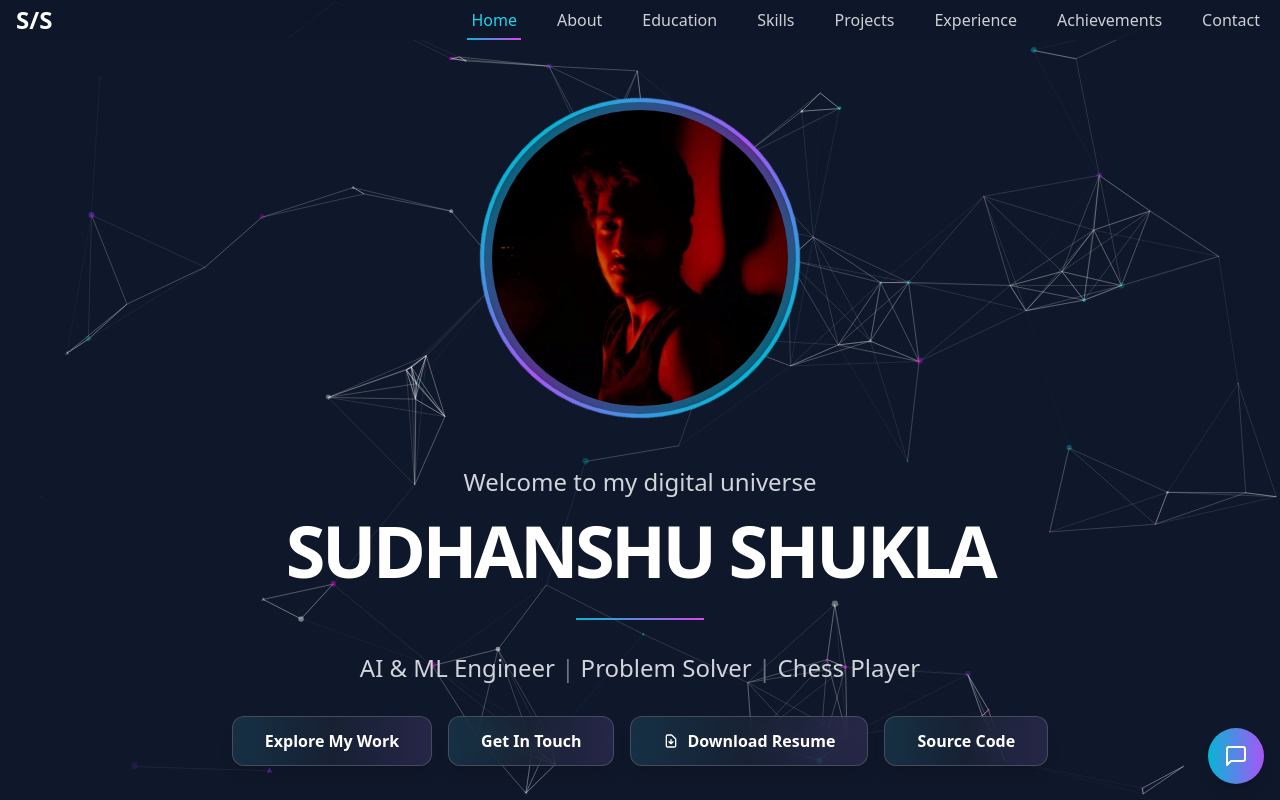
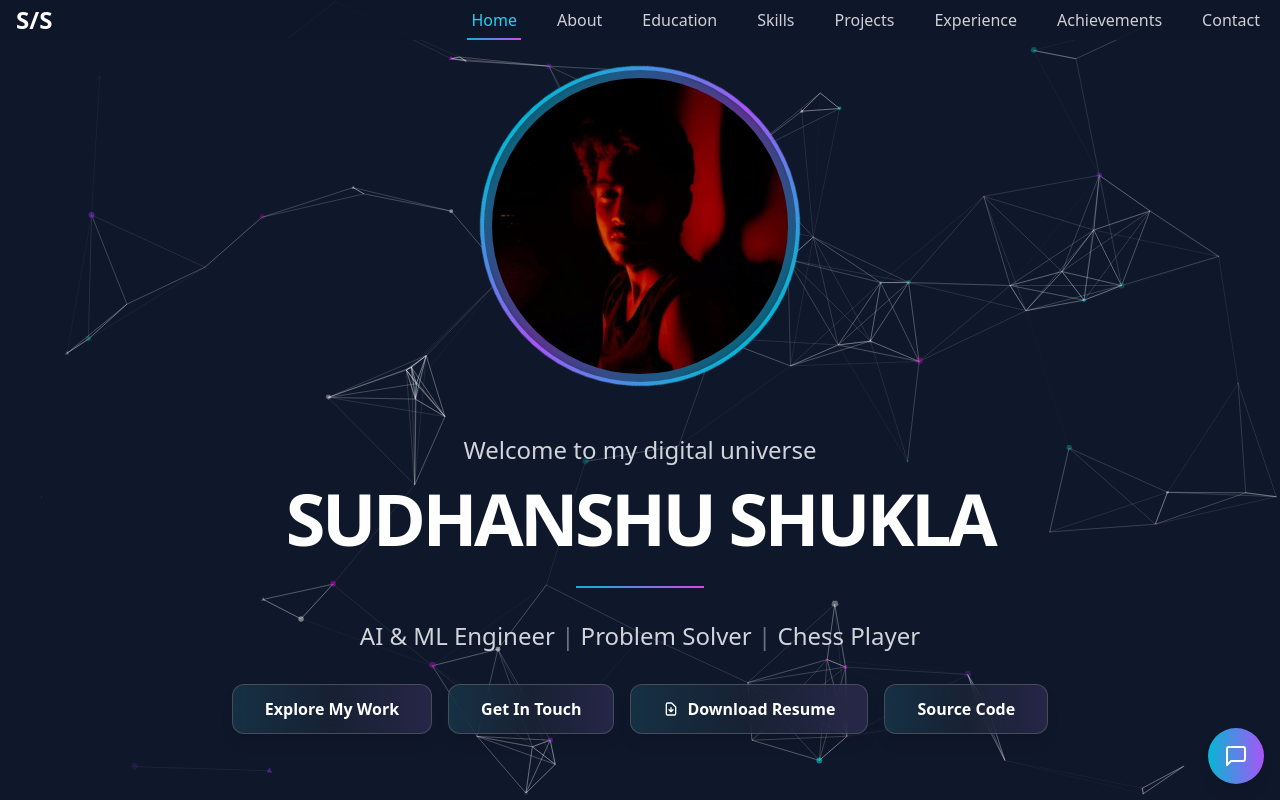
Before and after one commit to Sudhanshu-shukl/portfolio, a React (Vite) app: page / in a window 1280 px wide. Shown: the top 800 px of the page. Built offline with nearby package versions, Linux system fonts and the light colour scheme.

Commit message:
Fixed : hero and about section conflict

```diff
--- a/src/App.jsx
+++ b/src/App.jsx
@@ -29,9 +29,7 @@ function App() {
   const [theme, setTheme] = useState('dark');
 
   useEffect(() => {
-    // Preload images and assets
     const preloadAssets = async () => {
-      // Simulate asset loading
       await new Promise(resolve => setTimeout(resolve, 2000));
       setLoading(false);
     };
@@ -47,7 +45,6 @@ function App() {
     }
   }, [loading]);
 
-  // Intersection Observer for active section
   useEffect(() => {
     if (loading) return;
     const sectionIds = [
@@ -65,7 +62,6 @@ function App() {
     function setupObserver() {
       const sections = sectionIds.map(id => document.getElementById(id));
       if (sections.some(section => !section)) {
-        // If any section is missing, try again shortly
         timeoutId = setTimeout(setupObserver, 100);
         return;
       }
@@ -104,7 +100,7 @@ function App() {
 
   return (
     <div className={`relative font-sans w-full overflow-x-hidden ${theme === 'dark' ? 'bg-slate-900' : 'bg-gray-50'} text-white min-h-screen transition-colors duration-300`}>
-      {/* Remove AnimatePresence and motion.main for main content */}
+      {}
       {loading ? (
         <LoadingScreen key="loading" />
       ) : (
--- a/src/components/About.jsx
+++ b/src/components/About.jsx
@@ -54,8 +54,7 @@ const About = ({ theme }) => {
   return (
     <section
       ref={sectionRef}
-      className={`min-h-screen py-20 relative ${theme === 'dark' ? 'bg-slate-900/50' : 'bg-gray-50/50'
-        }`}
+      className="min-h-screen py-20 relative mt-16"
     >
       <div className="container mx-auto px-4 py-16">
         <motion.div
--- a/src/components/Hero.jsx
+++ b/src/components/Hero.jsx
@@ -95,7 +95,7 @@ const Hero = ({ setActiveSection }) => {
   };
 
   return (
-    <div className="h-screen flex flex-col justify-center items-center relative px-4 overflow-hidden pt-16">
+    <div className="min-h-screen flex flex-col justify-center items-center relative px-4 overflow-hidden pt-22">
       <div className="absolute inset-0"></div>
 
       <motion.div
--- a/src/components/Navbar.jsx
+++ b/src/components/Navbar.jsx
@@ -36,7 +36,7 @@ const Navbar = ({ activeSection, setActiveSection, theme, toggleTheme }) => {
       initial={{ y: -100, opacity: 0 }}
       animate={{ y: 0, opacity: 1 }}
       transition={{ duration: 0.8, ease: "easeOut" }}
-      className={`fixed w-full top-0 z-40 transition-all duration-500 backdrop-blur-lg ${
+      className={`max-h-screen fixed w-full top-0 z-40 transition-all duration-500 backdrop-blur-lg ${
         isScrolled
           ? 'bg-slate-900/90 py-0 shadow-lg'
           : 'bg-slate-900/70 py-0'
--- a/src/components/ParticleBackground.jsx
+++ b/src/components/ParticleBackground.jsx
@@ -7,9 +7,7 @@ const ParticleBackground = () => {
   const particlesInit = useCallback(async engine => {
     await loadSlim(engine);
   }, []);
-
   const particlesLoaded = useCallback(async container => {
-    // Container loaded
   }, []);
 
   return (
```
